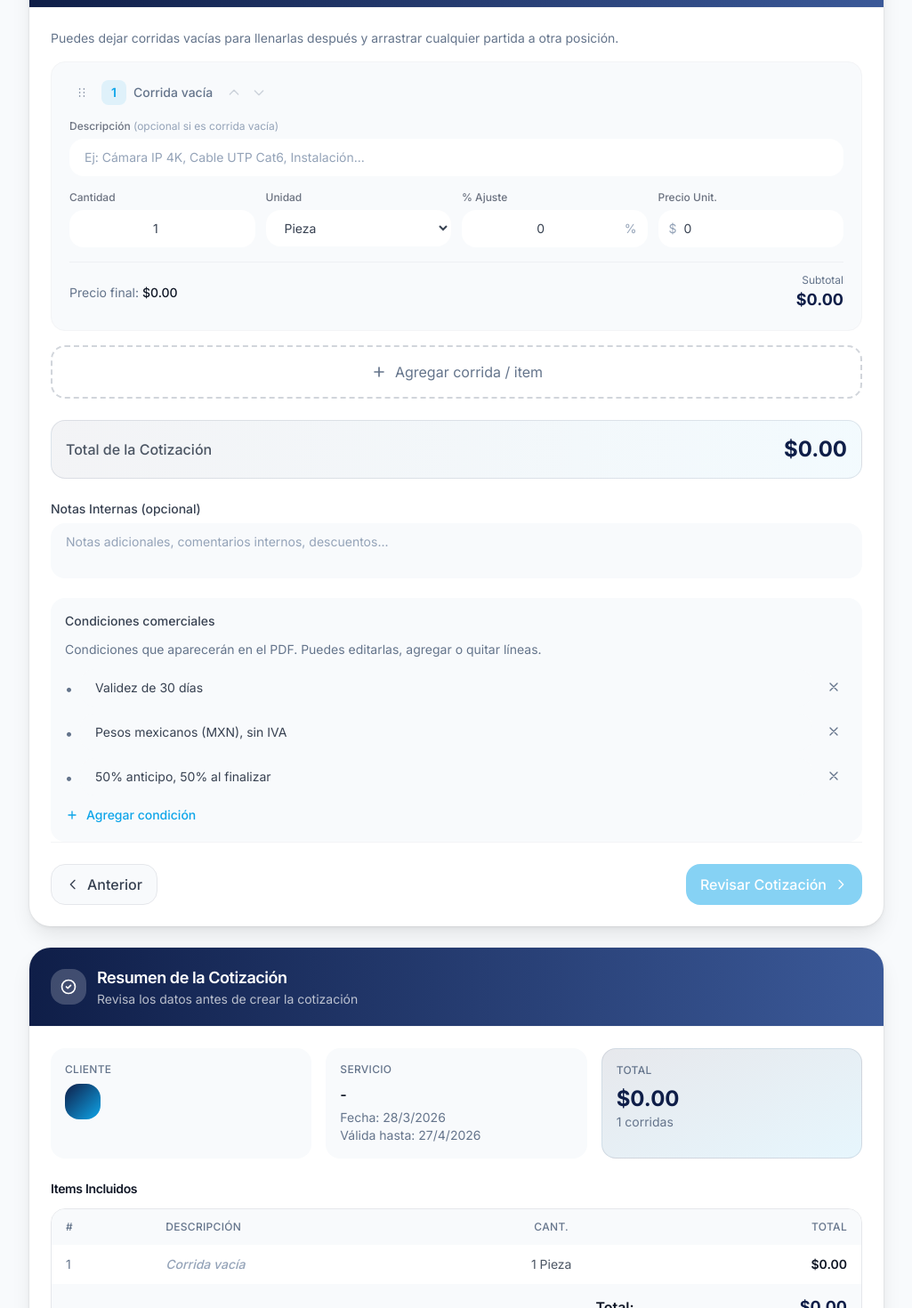
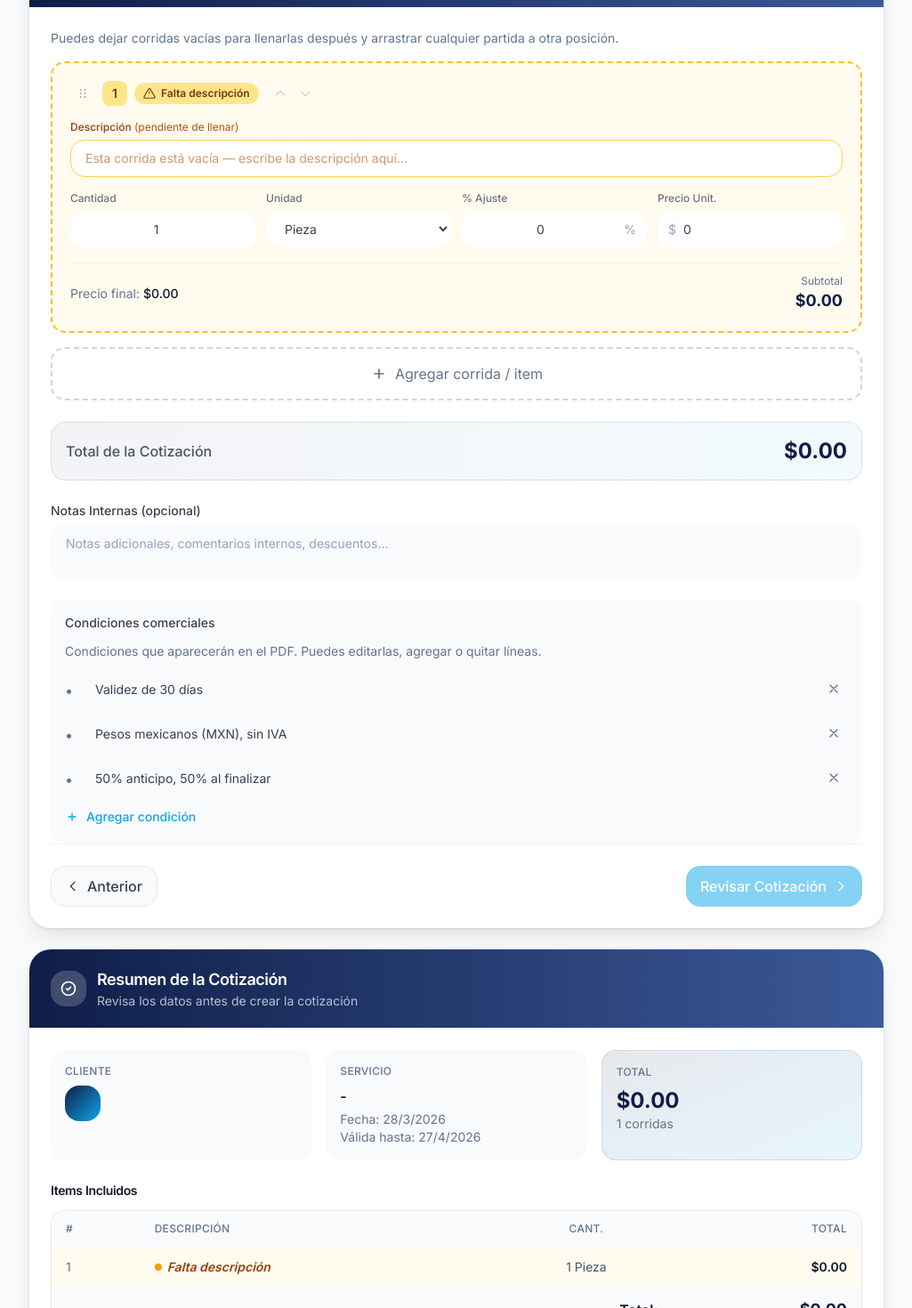
Before and after one commit to kromee/edmcomunicaciones, a Next.js app: page /cotizador in a window 1280 px wide. Shown: the part 1500-2970 px from the top of the page at 89% size, without its empty margins (255-1280 px from the left). Built offline with nearby package versions, Linux system fonts and the light colour scheme.

Commit message:
Resaltar corridas vacías pendientes
Marca visualmente las partidas sin descripción en cotizador, edición y detalle para que se note que faltan.

```diff
--- a/src/app/cotizador/page.tsx
+++ b/src/app/cotizador/page.tsx
@@ -926,22 +926,26 @@ function CotizadorContent() {
                 </p>
                 {/* Items List */}
                 <div className="space-y-4">
-                  {items.map((item, index) => (
+                  {items.map((item, index) => {
+                    const isEmptyCorrida = !item.description?.trim();
+                    return (
                     <div
                       key={item.id}
                       draggable
                       onDragStart={() => handleItemDragStart(index)}
                       onDragOver={(e) => handleItemDragOver(e, index)}
                       onDragEnd={handleItemDragEnd}
-                      className={`group relative bg-surface-secondary rounded-xl p-4 sm:p-5 border transition-all duration-200 ${
+                      className={`group relative rounded-xl p-4 sm:p-5 border-2 transition-all duration-200 ${
                         dragIndex === index
-                          ? 'border-accent shadow-soft opacity-90'
-                          : 'border-gray-100 hover:border-accent/30'
+                          ? 'border-accent shadow-soft opacity-90 bg-surface-secondary'
+                          : isEmptyCorrida
+                            ? 'border-dashed border-amber-400 bg-amber-50/80 hover:border-amber-500'
+                            : 'border-gray-100 bg-surface-secondary hover:border-accent/30'
                       }`}
                     >
                       {/* Item Header */}
                       <div className="flex items-center justify-between mb-4">
-                        <div className="flex items-center gap-2">
+                        <div className="flex items-center gap-2 flex-wrap">
                           <button
                             type="button"
                             className="cursor-grab active:cursor-grabbing p-1.5 rounded-lg text-muted hover:bg-white hover:text-gray-700"
@@ -953,12 +957,23 @@ function CotizadorContent() {
                               <path d="M7 4a1 1 0 100 2 1 1 0 000-2zm0 5a1 1 0 100 2 1 1 0 000-2zm0 5a1 1 0 100 2 1 1 0 000-2zm6-10a1 1 0 100 2 1 1 0 000-2zm0 5a1 1 0 100 2 1 1 0 000-2zm0 5a1 1 0 100 2 1 1 0 000-2z" />
                             </svg>
                           </button>
-                          <span className="w-7 h-7 rounded-lg bg-accent/10 flex items-center justify-center text-accent font-semibold text-sm">
+                          <span className={`w-7 h-7 rounded-lg flex items-center justify-center font-semibold text-sm ${
+                            isEmptyCorrida
+                              ? 'bg-amber-200 text-amber-900'
+                              : 'bg-accent/10 text-accent'
+                          }`}>
                             {index + 1}
                           </span>
-                          <span className="text-sm font-medium text-muted">
-                            {item.description?.trim() ? 'Item' : 'Corrida vacía'}
-                          </span>
+                          {isEmptyCorrida ? (
+                            <span className="inline-flex items-center gap-1.5 px-2.5 py-1 rounded-full text-xs font-semibold bg-amber-200 text-amber-900">
+                              <svg className="w-3.5 h-3.5" fill="none" stroke="currentColor" viewBox="0 0 24 24">
+                                <path strokeLinecap="round" strokeLinejoin="round" strokeWidth={2} d="M12 9v2m0 4h.01M10.29 3.86L1.82 18a2 2 0 001.71 3h16.94a2 2 0 001.71-3L13.71 3.86a2 2 0 00-3.42 0z" />
+                              </svg>
+                              Falta descripción
+                            </span>
+                          ) : (
+                            <span className="text-sm font-medium text-muted">Item</span>
+                          )}
                           <div className="hidden sm:flex items-center gap-1 ml-1">
                             <button
                               type="button"
@@ -1000,16 +1015,25 @@ function CotizadorContent() {
                       {/* Item Fields */}
                       <div className="space-y-4">
                         <div>
-                          <label className="block text-xs font-medium text-gray-500 mb-1.5">
-                            Descripción <span className="text-muted-light font-normal">(opcional si es corrida vacía)</span>
+                          <label className={`block text-xs font-medium mb-1.5 ${
+                            isEmptyCorrida ? 'text-amber-800' : 'text-gray-500'
+                          }`}>
+                            Descripción{' '}
+                            <span className={`font-normal ${isEmptyCorrida ? 'text-amber-700' : 'text-muted-light'}`}>
+                              {isEmptyCorrida ? '(pendiente de llenar)' : '(opcional si es corrida vacía)'}
+                            </span>
                           </label>
                           <input
                             type="text"
                             name={`description-${item.id}`}
                             value={item.description}
                             onChange={(e) => handleItemChange(item.id, 'description', e.target.value)}
-                            className="input bg-white"
-                            placeholder="Ej: Cámara IP 4K, Cable UTP Cat6, Instalación..."
+                            className={`input bg-white ${
+                              isEmptyCorrida
+                                ? 'border-amber-300 focus:border-amber-500 focus:ring-amber-200 placeholder:text-amber-700/60'
+                                : ''
+                            }`}
+                            placeholder={isEmptyCorrida ? 'Esta corrida está vacía — escribe la descripción aquí…' : 'Ej: Cámara IP 4K, Cable UTP Cat6, Instalación...'}
                           />
                         </div>
 
@@ -1086,7 +1110,8 @@ function CotizadorContent() {
                         </div>
                       </div>
                     </div>
-                  ))}
+                    );
+                  })}
                 </div>
 
                 {/* Add Item Button */}
@@ -1229,18 +1254,29 @@ function CotizadorContent() {
                         </tr>
                       </thead>
                       <tbody className="divide-y divide-gray-100">
-                        {items.map((item, index) => (
-                          <tr key={item.id}>
+                        {items.map((item, index) => {
+                          const isEmptyCorrida = !item.description?.trim();
+                          return (
+                          <tr
+                            key={item.id}
+                            className={isEmptyCorrida ? 'bg-amber-50/80' : undefined}
+                          >
                             <td className="px-4 py-3 text-sm text-muted">{index + 1}</td>
                             <td className="px-4 py-3 text-sm font-medium text-gray-900">
-                              {item.description?.trim() || (
-                                <span className="text-muted-light italic">Corrida vacía</span>
+                              {isEmptyCorrida ? (
+                                <span className="inline-flex items-center gap-1.5 text-amber-800 italic font-semibold">
+                                  <span className="inline-block w-2 h-2 rounded-full bg-amber-500" />
+                                  Falta descripción
+                                </span>
+                              ) : (
+                                item.description
                               )}
                             </td>
                             <td className="px-4 py-3 text-sm text-gray-600 text-center">{item.quantity} {getQuoteItemUnitLabel(item.unit)}</td>
                             <td className="px-4 py-3 text-sm font-semibold text-gray-900 text-right">{formatCurrency(item.total)}</td>
                           </tr>
-                        ))}
+                          );
+                        })}
                       </tbody>
                       <tfoot className="bg-surface-secondary">
                         <tr>
--- a/src/app/dashboard/cotizaciones/detalles/[id]/detalles-cotizacion-client.tsx
+++ b/src/app/dashboard/cotizaciones/detalles/[id]/detalles-cotizacion-client.tsx
@@ -449,12 +449,35 @@ export default function DetallesCotizacionClient({
                     </tr>
                   </thead>
                   <tbody className="divide-y divide-gray-50">
-                    {quote.quote_items.map((item, index) => (
-                      <tr key={item.id} className="hover:bg-surface-secondary/50 transition-colors">
+                    {quote.quote_items.map((item, index) => {
+                      const isEmptyCorrida = !item.description?.trim();
+                      return (
+                      <tr
+                        key={item.id}
+                        className={
+                          isEmptyCorrida
+                            ? 'bg-amber-50 hover:bg-amber-50/90 transition-colors'
+                            : 'hover:bg-surface-secondary/50 transition-colors'
+                        }
+                      >
                         <td className="px-6 py-4 text-sm text-muted">{index + 1}</td>
                         <td className="px-6 py-4">
-                          <p className="font-medium text-gray-900">{item.description}</p>
-                          <p className="text-xs text-muted-light">{getQuoteItemUnitLabel(item.unit)}</p>
+                          {isEmptyCorrida ? (
+                            <>
+                              <p className="inline-flex items-center gap-1.5 font-semibold text-amber-900">
+                                <span className="inline-block w-2 h-2 rounded-full bg-amber-500" />
+                                Falta descripción
+                              </p>
+                              <p className="text-xs text-amber-700/80 mt-0.5">
+                                Corrida vacía · {getQuoteItemUnitLabel(item.unit)}
+                              </p>
+                            </>
+                          ) : (
+                            <>
+                              <p className="font-medium text-gray-900">{item.description}</p>
+                              <p className="text-xs text-muted-light">{getQuoteItemUnitLabel(item.unit)}</p>
+                            </>
+                          )}
                         </td>
                         <td className="px-6 py-4 text-center text-sm text-gray-900">{item.quantity}</td>
                         <td className="px-6 py-4 text-right text-sm text-gray-900">{formatCurrency(item.unit_price)}</td>
@@ -463,7 +486,8 @@ export default function DetallesCotizacionClient({
                           <span className="font-semibold text-brand">{formatCurrency(item.total)}</span>
                         </td>
                       </tr>
-                    ))}
+                      );
+                    })}
                   </tbody>
                   <tfoot className="bg-surface-secondary">
                     <tr>
--- a/src/app/dashboard/cotizaciones/editar/[id]/editar-cotizacion-client.tsx
+++ b/src/app/dashboard/cotizaciones/editar/[id]/editar-cotizacion-client.tsx
@@ -613,22 +613,26 @@ export default function EditarCotizacionClient({
                 <p className="text-sm text-muted">
                   Puedes dejar corridas vacías y arrastrar partidas a otra posición.
                 </p>
-                {items.map((item, index) => (
+                {items.map((item, index) => {
+                  const isEmptyCorrida = !item.description?.trim();
+                  return (
                   <div
                     key={item.id}
                     draggable
                     onDragStart={() => handleItemDragStart(index)}
                     onDragOver={(e) => handleItemDragOver(e, index)}
                     onDragEnd={handleItemDragEnd}
-                    className={`group relative bg-surface-secondary rounded-xl p-5 border transition-all ${
+                    className={`group relative rounded-xl p-5 border-2 transition-all ${
                       dragIndex === index
-                        ? 'border-accent shadow-soft opacity-90'
-                        : 'border-gray-100 hover:border-accent/30'
+                        ? 'border-accent shadow-soft opacity-90 bg-surface-secondary'
+                        : isEmptyCorrida
+                          ? 'border-dashed border-amber-400 bg-amber-50/80 hover:border-amber-500'
+                          : 'border-gray-100 bg-surface-secondary hover:border-accent/30'
                     }`}
                   >
                     {/* Item Header */}
                     <div className="flex items-center justify-between mb-4">
-                      <div className="flex items-center gap-2">
+                      <div className="flex items-center gap-2 flex-wrap">
                         <button
                           type="button"
                           className="cursor-grab active:cursor-grabbing p-1.5 rounded-lg text-muted hover:bg-white hover:text-gray-700"
@@ -639,12 +643,23 @@ export default function EditarCotizacionClient({
                             <path d="M7 4a1 1 0 100 2 1 1 0 000-2zm0 5a1 1 0 100 2 1 1 0 000-2zm0 5a1 1 0 100 2 1 1 0 000-2zm6-10a1 1 0 100 2 1 1 0 000-2zm0 5a1 1 0 100 2 1 1 0 000-2zm0 5a1 1 0 100 2 1 1 0 000-2z" />
                           </svg>
                         </button>
-                        <span className="w-7 h-7 rounded-lg bg-accent/10 flex items-center justify-center text-accent font-semibold text-sm">
+                        <span className={`w-7 h-7 rounded-lg flex items-center justify-center font-semibold text-sm ${
+                          isEmptyCorrida
+                            ? 'bg-amber-200 text-amber-900'
+                            : 'bg-accent/10 text-accent'
+                        }`}>
                           {index + 1}
                         </span>
-                        <span className="text-sm font-medium text-muted">
-                          {item.description?.trim() ? 'Item' : 'Corrida vacía'}
-                        </span>
+                        {isEmptyCorrida ? (
+                          <span className="inline-flex items-center gap-1.5 px-2.5 py-1 rounded-full text-xs font-semibold bg-amber-200 text-amber-900">
+                            <svg className="w-3.5 h-3.5" fill="none" stroke="currentColor" viewBox="0 0 24 24">
+                              <path strokeLinecap="round" strokeLinejoin="round" strokeWidth={2} d="M12 9v2m0 4h.01M10.29 3.86L1.82 18a2 2 0 001.71 3h16.94a2 2 0 001.71-3L13.71 3.86a2 2 0 00-3.42 0z" />
+                            </svg>
+                            Falta descripción
+                          </span>
+                        ) : (
+                          <span className="text-sm font-medium text-muted">Item</span>
+                        )}
                         <div className="hidden sm:flex items-center gap-1 ml-1">
                           <button
                             type="button"
@@ -686,13 +701,24 @@ export default function EditarCotizacionClient({
                     {/* Item Fields */}
                     <div className="space-y-4">
                       <div>
-                        <label className="block text-xs font-medium text-gray-500 mb-1.5">Descripción</label>
+                        <label className={`block text-xs font-medium mb-1.5 ${
+                          isEmptyCorrida ? 'text-amber-800' : 'text-gray-500'
+                        }`}>
+                          Descripción{' '}
+                          {isEmptyCorrida && (
+                            <span className="font-normal text-amber-700">(pendiente de llenar)</span>
+                          )}
+                        </label>
                         <input
                           type="text"
                           value={item.description}
                           onChange={(e) => updateItem(item.id, 'description', e.target.value)}
-                          className="input bg-white"
-                          placeholder="Descripción del item"
+                          className={`input bg-white ${
+                            isEmptyCorrida
+                              ? 'border-amber-300 focus:border-amber-500 focus:ring-amber-200 placeholder:text-amber-700/60'
+                              : ''
+                          }`}
+                          placeholder={isEmptyCorrida ? 'Esta corrida está vacía — escribe la descripción aquí…' : 'Descripción del item'}
                         />
                       </div>
 
@@ -764,7 +790,8 @@ export default function EditarCotizacionClient({
                       </div>
                     </div>
                   </div>
-                ))}
+                  );
+                })}
 
                 <button
                   type="button"
```
